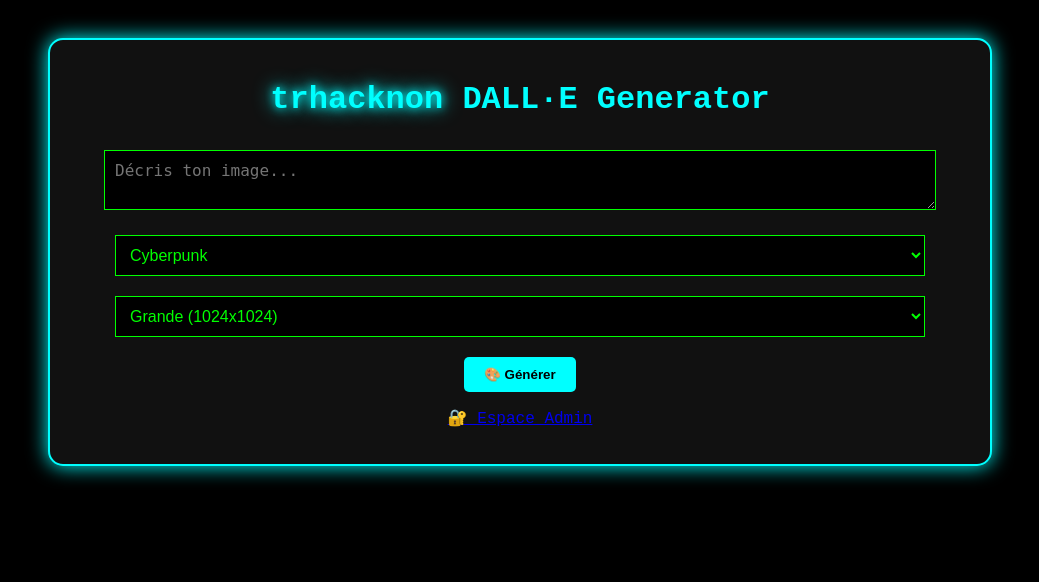
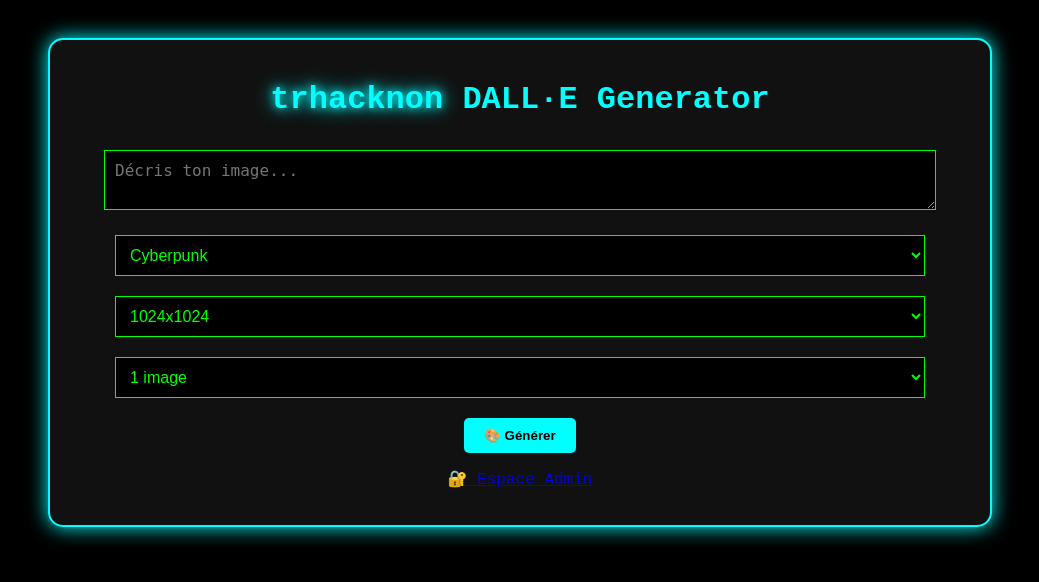
Before and after one commit to trh4ckn0n/dallgen, a Flask app: page / in a window 1280 px wide. Shown: the top 582 px of the page, without its empty margins (120-1159 px from the left). Run offline with Flask 3, Linux system fonts and the light colour scheme; parts of the project's set-up code (start-up, migrations or seed data) failed here and were passed over.

Commit message:
Update index.html

```diff
--- a/templates/index.html
+++ b/templates/index.html
@@ -10,6 +10,7 @@
         <h1><span class="glow">trhacknon</span> DALL·E Generator</h1>
 <form method="POST">
     <textarea name="prompt" placeholder="Décris ton image..." required></textarea>
+
     <select name="style">
         <option value="cyberpunk">Cyberpunk</option>
         <option value="réaliste">Réaliste</option>
@@ -17,21 +18,33 @@
         <option value="matrix">Matrix</option>
         <option value="futuriste">Futuriste</option>
     </select>
+
     <select name="size">
-                <option value="256x256">Petite (256x256)</option>
-                <option value="512x512">Moyenne (512x512)</option>
-                <option value="1024x1024" selected>Grande (1024x1024)</option>
+        <option value="256x256">256x256</option>
+        <option value="512x512">512x512</option>
+        <option value="1024x1024" selected>1024x1024</option>
     </select>
+
+    <select name="n_images">
+        <option value="1" selected>1 image</option>
+        <option value="2">2 images</option>
+        <option value="3">3 images</option>
+        <option value="4">4 images</option>
+    </select>
+
     <button type="submit">🎨 Générer</button>
 </form>
-        {% if image_url %}
+
+{% if image_urls %}
     <div class="result">
-                <h2>🖼️ Image générée :</h2>
-                {% if 'http' in image_url %}
-                    <img src="{{ image_url }}" alt="Image générée">
+        <h2>Résultat :</h2>
+        {% for url in image_urls %}
+            {% if "http" in url %}
+                <img src="{{ url }}" width="300">
             {% else %}
-                    <p class="error">{{ image_url }}</p>
+                <p class="error">{{ url }}</p>
             {% endif %}
+        {% endfor %}
     </div>
 {% endif %}
         <p><a href="/admin">🔐 Espace Admin</a></p>
```
Lines whose indentation alone changed are shown as unchanged.
